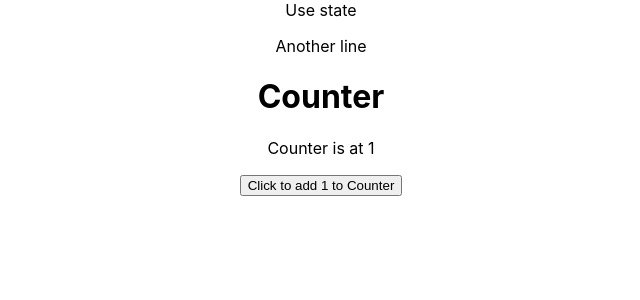
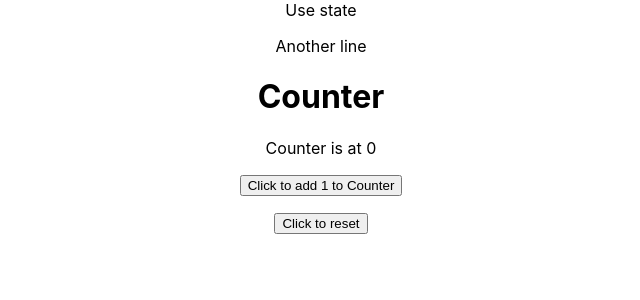
Before and after one commit to EinatKaZ/usestate, a React (Create React App) app: page / in a window 1280 px wide. Shown: the top 300 px of the page, without its empty margins (319-959 px from the left). Built offline with nearby package versions, Linux system fonts and the light colour scheme.

Commit message:
Reset button

```diff
--- a/src/App.js
+++ b/src/App.js
@@ -1,7 +1,6 @@
 
 import './App.css';
 import Counter from './Counter';
-
 function App() {
   return (
     <div className="App">
--- a/src/Counter.js
+++ b/src/Counter.js
@@ -1,6 +1,7 @@
 import { useState } from "react";
 function Counter() {
-    const [count,setCount] = useState (1) ;
+    const [count,setCount] = useState (0) ;
+
     function incr(){
         setCount(
             function(oldCount){
@@ -9,11 +10,17 @@
         )
         console.log(count)
     }
+
+    function reset (){
+        setCount(0)
+    }
+
     return (
       <div>
         <h1> Counter </h1>
         <p> Counter is at {count} </p>
         <button onClick={incr}> Click to add 1 to Counter </button>
+        <p> <button onClick={reset}> Click to reset </button> </p>
       </div>
     );
   }
```
